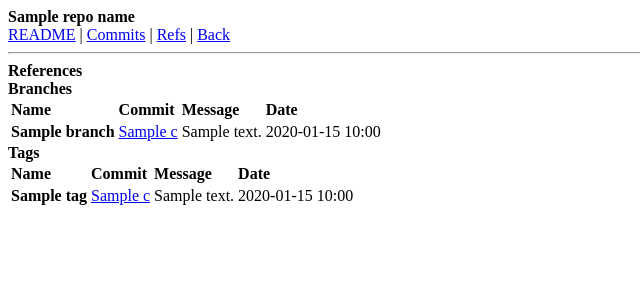
After one commit to LukaHietala/git-webview, a Flask app: template templates/refs.html in a window 1280 px wide. The commit adds this page. Shown: the top 300 px of the page, without its empty margins (0-640 px from the left). Run offline with Flask 3, Linux system fonts and the light colour scheme; the template is opened without the code that fills it: most values are stand-ins (such as "Sample title", 1, 10 or a date in 2020).

Commit message:
add refs page

```diff
--- a/app.py
+++ b/app.py
@@ -1,5 +1,5 @@
 from flask import Flask, render_template, request
-from util import get_readme, get_repos, get_commits, get_commit
+from util import get_readme, get_repos, get_commits, get_commit, get_refs
 from pathlib import Path
 from datetime import datetime
 
@@ -60,5 +60,14 @@ def commit(repo_name, commit_hash):
                            commit=commit["commit"],
                            diffs=commit["diffs"])
 
+@app.route("/<repo_name>/refs")
+def refs(repo_name):
+    refs = get_refs(str(repoRoot / repo_name))
+
+    return render_template("refs.html",
+                           repo_name=repo_name,
+                           branches=refs["branches"],
+                           tags=refs["tags"])
+
 if __name__ == "__main__":
     app.run()
--- a/templates/base.html
+++ b/templates/base.html
@@ -10,6 +10,7 @@
     <nav>
         <a href="/{{ repo_name }}/readme">README</a> |
         <a href="/{{ repo_name }}/commits">Commits</a> |
+        <a href="/{{ repo_name }}/refs">Refs</a> |
         <a href="/">Back</a>
     </nav>
     <hr>
--- /dev/null
+++ b/templates/refs.html
@@ -0,0 +1,63 @@
+{% extends "base.html" %}
+
+{% block title %}{{ repo_name }} - Refs{% endblock %}
+
+{% block content %}
+<h2>References</h2>
+
+<h3>Branches</h3>
+{% if branches %}
+<table>
+    <thead>
+        <tr>
+            <td>Name</td>
+            <td>Commit</td>
+            <td>Message</td>
+            <td>Date</td>
+        </tr>
+    </thead>
+    <tbody>
+        {% for branch in branches %}
+        <tr>
+            <td><strong>{{ branch.name }}</strong></td>
+            <td>
+                <a href="/{{ repo_name }}/commit/{{ branch.commit }}">{{ branch.commit[:8] }}</a>
+            </td>
+            <td>{{ branch.message }}</td>
+            <td>{{ branch.date | datetime }}</td>
+        </tr>
+        {% endfor %}
+    </tbody>
+</table>
+{% else %}
+<p>No branches</p>
+{% endif %}
+
+<h3>Tags</h3>
+{% if tags %}
+<table>
+    <thead>
+        <tr>
+            <td>Name</td>
+            <td>Commit</td>
+            <td>Message</td>
+            <td>Date</td>
+        </tr>
+    </thead>
+    <tbody>
+        {% for tag in tags %}
+        <tr>
+            <td><strong>{{ tag.name }}</strong></td>
+            <td>
+                <a href="/{{ repo_name }}/commit/{{ tag.commit }}">{{ tag.commit[:8] }}</a>
+            </td>
+            <td>{{ tag.message }}</td>
+            <td>{{ tag.date | datetime }}</td>
+        </tr>
+        {% endfor %}
+    </tbody>
+</table>
+{% else %}
+<p>No tags </p>
+{% endif %}
+{% endblock %}
```
Also changed, not shown: util.py (+35 -0 lines), 2 other files.
